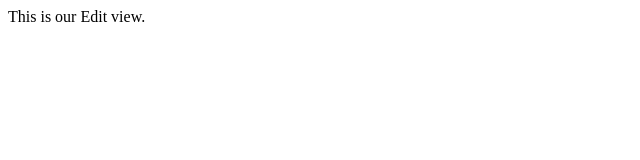
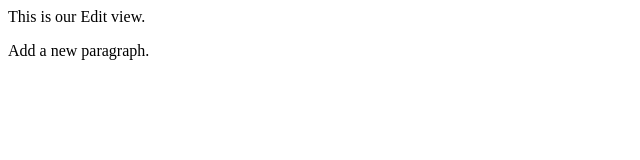
Before and after one commit to bcadair/Demo, a plain HTML site: page Edit.html in a window 1280 px wide. Shown: the whole page, without its empty margins (0-640 px from the left). Drawn offline with Linux system fonts and the light colour scheme.

Commit message:
add new paragraph to Edit view

```diff
--- a/Edit.html
+++ b/Edit.html
@@ -2,6 +2,9 @@
 <head>
 </head>
 <body>
-This is our Edit view.
+<p>This is our Edit view.</p>
+
+<p>Add a new paragraph.</p>
+
 </body>
 </html>
```
